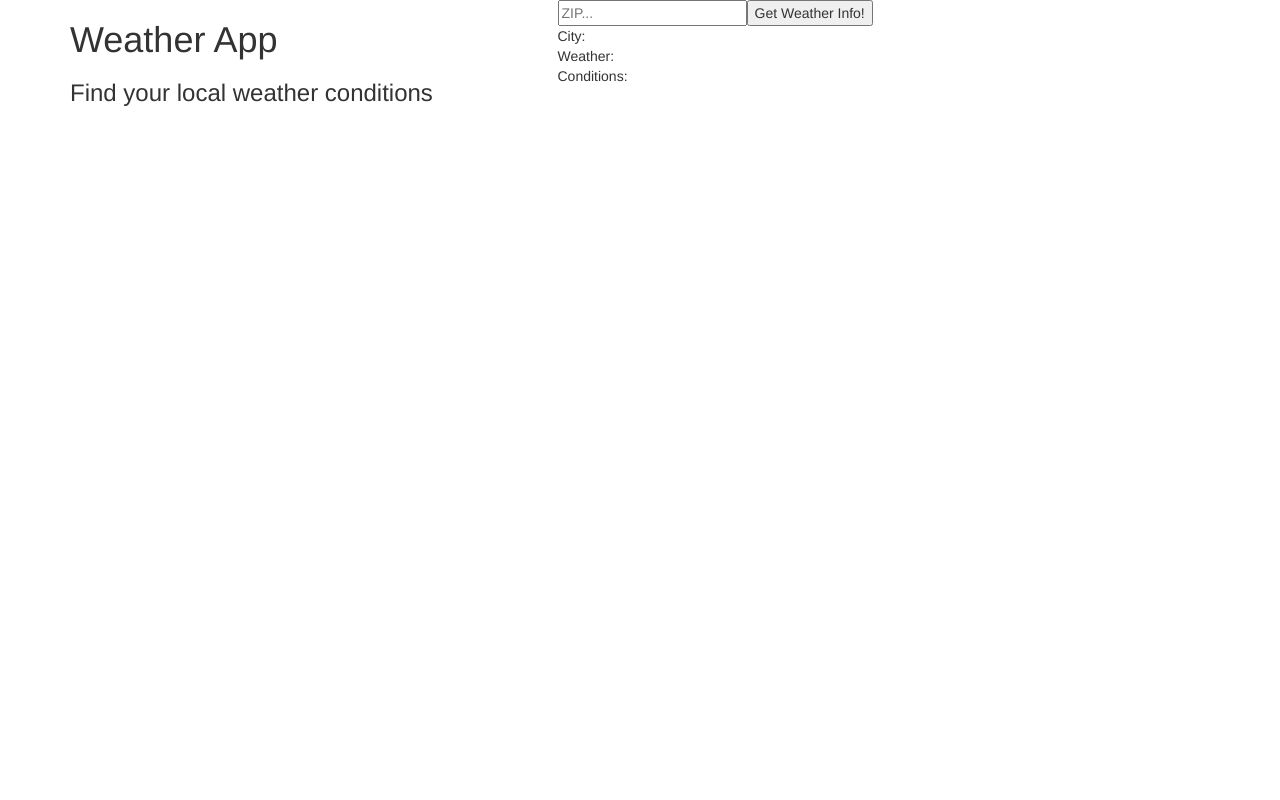
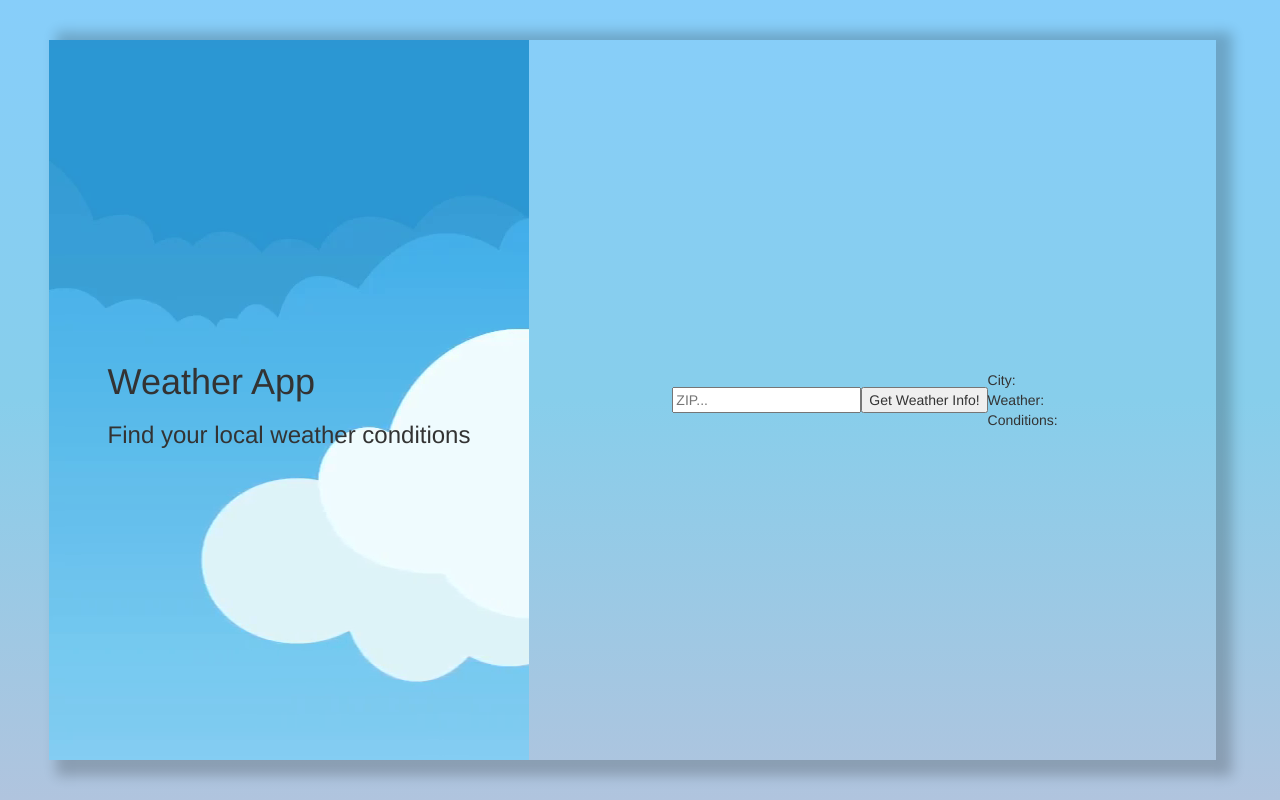
Before and after one commit to mehrabha/WeatherApp, a React (Create React App) app: page / in a window 1280 px wide. Built offline with nearby package versions, Linux system fonts and the light colour scheme.

Commit message:
Image added. Layout fixed.

```diff
--- a/src/App.css
+++ b/src/App.css
@@ -0,0 +1,42 @@
+@import url('https://fonts.googleapis.com/css?family=Open+Sans');
+
+.wrapper {
+	height: 100vh;
+
+	background: linear-gradient(lightskyblue, skyblue, lightsteelblue);
+	background-position: center center;
+	background-size: cover;
+
+	display: flex;
+	align-items: center;
+	justify-content: center;
+}
+
+.main {
+	height: 100vh;
+	max-height: 90vh;
+	width: 100vw;
+	max-width: 90vw;
+	box-shadow: 4px 4px 12px 12px rgba(0, 0, 0, .2);
+	margin: auto;
+}
+
+.row {
+	height: 100%;
+	width: 100%;
+
+}
+
+.title-container {
+	background: url('assets/sky.png');
+	height: 100%;
+	display: flex;
+	align-items: center;
+	justify-content: center;
+}
+.form-container {
+	height: 100%;
+	display: flex;
+	align-items: center;
+	justify-content: center;
+}
--- a/src/App.js
+++ b/src/App.js
@@ -53,7 +53,6 @@ class App extends React.Component {
 			<div>
 			  <div className="wrapper">
 			    <div className="main">
-			      <div className="container">
 			        <div className="row">
 			          <div className= "col-xs-5 title-container">
 			            <Title />
@@ -69,7 +68,6 @@ class App extends React.Component {
 						/>
 			          </div>
 			        </div>
-			      </div>
 			    </div>
 			  </div>
 			</div>
```
Also changed, not shown: src/assets/sky.png (added).
